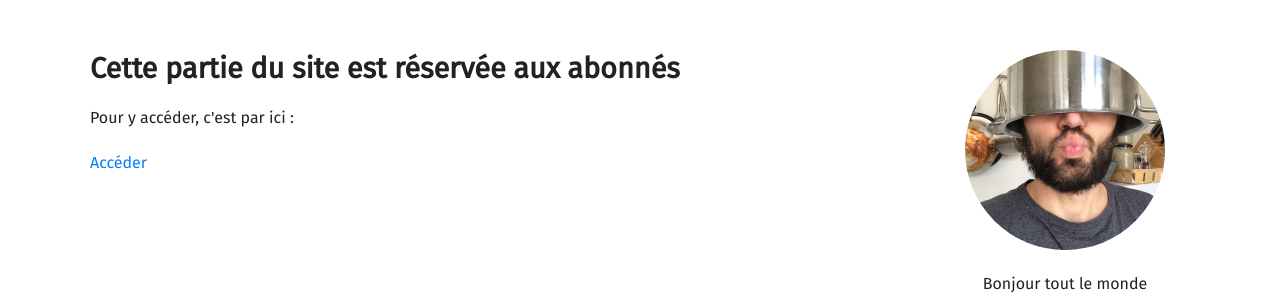
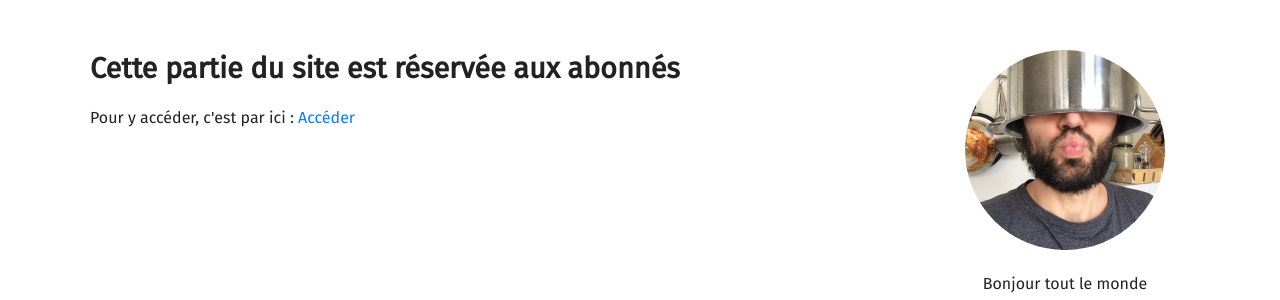
Before and after one commit to marmiteetmoncouteau/marmite-web, a Jekyll site: the page built from articles-home.html, in a window 1280 px wide. Shown: the part 167-467 px from the top of the page. Built offline with Jekyll 4.4.1, drawn with Linux system fonts in a browser that asks for light colours; some web fonts are replaced.

```diff
--- a/articles-home.html
+++ b/articles-home.html
@@ -6,5 +6,4 @@ image_view: true
 ---
 <h1>Cette partie du site est réservée aux abonnés</h1>
 
-<p> Pour y accéder, c'est par ici :
-<p> <a href="https://fr.tipeee.com/marmite-et-mon-couteau">Accéder</a>
+<p> Pour y accéder, c'est par ici : <a href="https://fr.tipeee.com/marmite-et-mon-couteau"> Accéder </a>
```
